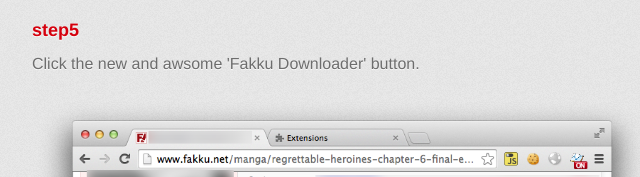
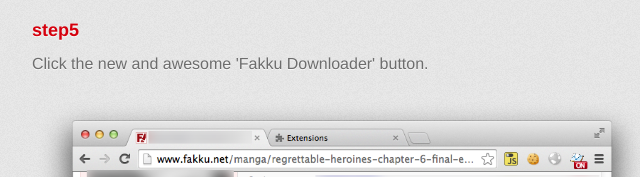
Before and after one commit to realkamesennin/fakku-downloader-chrome, a plain HTML site: page index.html in a window 1280 px wide. Shown: the part 1778-1955 px from the top of the page, 298-938 px from the left. Drawn offline with Linux system fonts and the light colour scheme; a web font is replaced by a local one.

Commit message:
typo fix

```diff
--- a/index.html
+++ b/index.html
@@ -66,7 +66,7 @@
 <h3>
 <a name="step5" class="anchor" href="#step5"><span class="octicon octicon-link"></span></a>step5</h3>
 
-<p>Click the new and awsome 'Fakku Downloader' button.</p>
+<p>Click the new and awesome 'Fakku Downloader' button.</p>
 
 <p><img src="https://raw.githubusercontent.com/realkamesennin/fakku-downloader-chrome/gh-pages/images/step5.png" alt="alt tag"></p>
 
```
